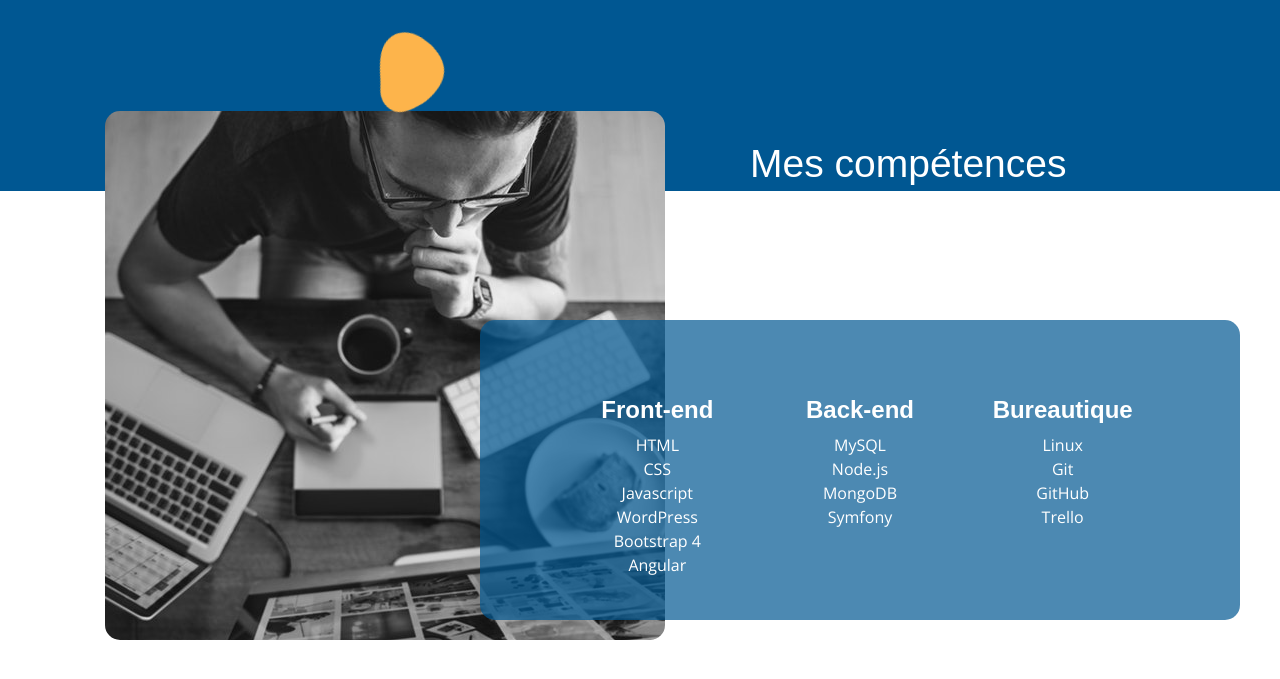
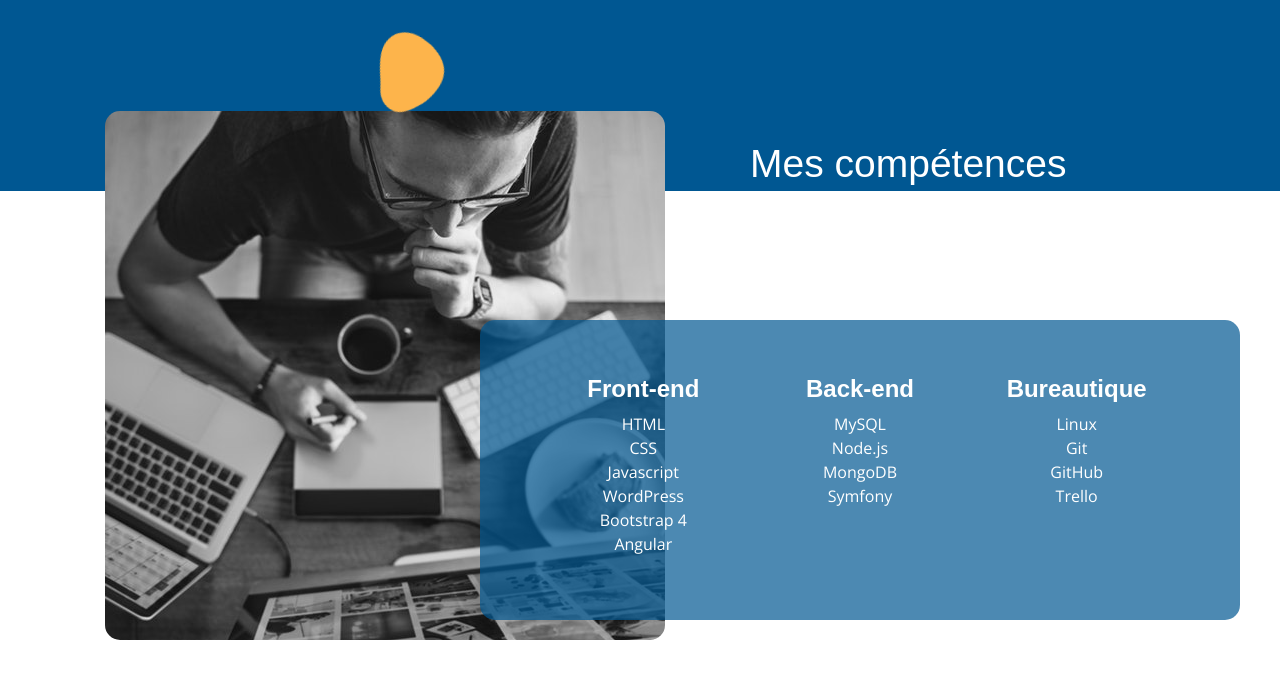
Before and after one commit to AntoineCalmettes/Portfolio-2.0, a plain HTML site: page index.html in a window 1280 px wide. Shown: the part 565-1244 px from the top of the page. Drawn offline with nearby package versions, Linux system fonts and the light colour scheme; a web font is replaced by a local one.

Commit message:
padding competences

```diff
--- a/css/style.css
+++ b/css/style.css
@@ -163,7 +163,7 @@ background-color: #005792;
   position: relative;
   top: -400px;
   left: 410px;
-  padding: 76px;
+  padding: 55px;
   text-align: center;
   height: 300px;
   /* text-shadow: 0px 1px 1px black; */
```
